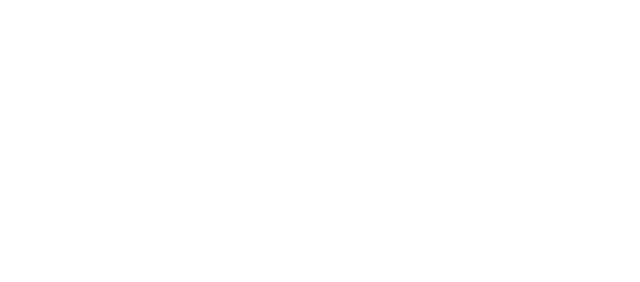
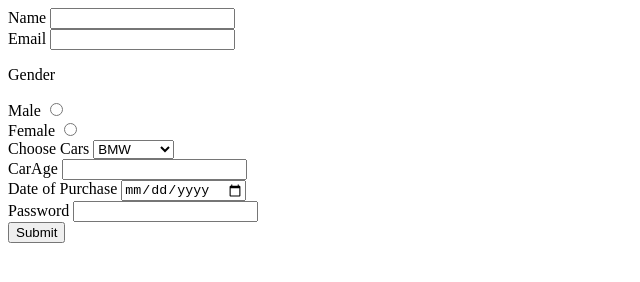
Before and after one commit to acciojob/car-insurance-form-adesh234, a website: page main.html in a window 1280 px wide. Shown: the whole page, without its empty margins (0-640 px from the left). Drawn offline with Linux system fonts and the light colour scheme.

Commit message:
created a submission

```diff
--- a/main.html
+++ b/main.html
@@ -7,8 +7,40 @@
 </head>
 
 <body>
-	<!-- the entire body must be written by student -->
-    <script type="text/javascript" src="./script.js">
+	<main>
+		<form action="/submit" method="post">
+			<label for="name">Name</label>
+			<input id="name" name="name" type="text" required><br>
+
+			<label for="email">Email</label>
+			<input id="email" name="email" type="email" required><br>
+
+			<p>Gender</p>
+			<label for="gender_m">Male</label>
+			<input id="gender_m" name="gender" required type="radio"><br>
+			<label for="gender_f">Female</label>
+			<input id="gender_f" name="gender" type="radio" required><br>
+
+			<label for="cars">Choose Cars</label>
+			<select id="cars">
+				<option value="BMW">BMW</option>
+				<option value="Audi">Audi</option>
+				<option value="Mercedez">Mercedez</option>
+			</select><br>
+
+			<label for="carage">CarAge</label>
+			<input id="carage" required name="carage" type="text"><br>
+
+			<label for="dop">Date of Purchase</label>
+			<input id="dop" name="dop" required type="date"><br>
+
+			<label for="password">Password</label>
+			<input id="password" type="password" required namae="password"><br>
+
+			<button type="submit">Submit</button>
+		</form>
+	</main>
+	<script type="text/javascript" src="./script.js">
 </script>
 
 </body>
```
